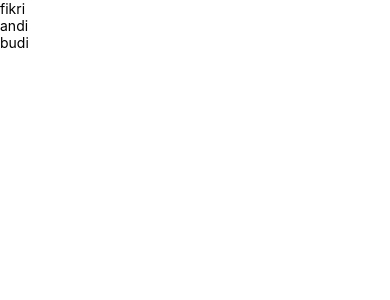
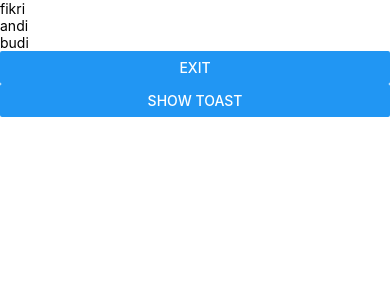
Before and after one commit to jamaludinfikrii/react-native-hello, a React Native app: screen / in a window 390 px wide. Shown: the top 300 px of the page. Built offline with nearby package versions, Linux system fonts and the light colour scheme.

Commit message:
core components part 2

```diff
--- a/App.js
+++ b/App.js
@@ -1,5 +1,5 @@
 import React from 'react'
-import { FlatList, SafeAreaView, Switch, Text, TextInput, View,} from 'react-native'
+import { Alert, BackHandler, Button, FlatList, SafeAreaView, Switch, Text, TextInput, ToastAndroid, View,} from 'react-native'
 
 
 const Data = [
@@ -9,6 +9,26 @@ const Data = [
 ]
 
 const App = () => {
+
+  const onExitPress = () => {
+    Alert.alert(
+      'Hold on!!',
+      'Are You Sure Want To Exit??',
+      [
+        {text : "cancel", onPress:() => null, style:'cancel'},
+        {text : "exit", onPress:() => BackHandler.exitApp(), style:'default'},
+      ]
+    )
+  }
+
+  const onShowToastPress = () => {
+    ToastAndroid.showWithGravity(
+      "All Your Base Are Belong To Us",
+      ToastAndroid.LONG,
+      ToastAndroid.BOTTOM
+    );
+  }
+
   return(
     <SafeAreaView>
       {/* <View>
@@ -36,6 +56,13 @@ const App = () => {
        )}
        keyExtractor={(item) => item.id.toString()}
       />
+
+
+
+      <Button title='Exit' onPress={onExitPress} />
+
+
+      <Button title='Show Toast' onPress={onShowToastPress} />
     </SafeAreaView>
   )
 }
```
